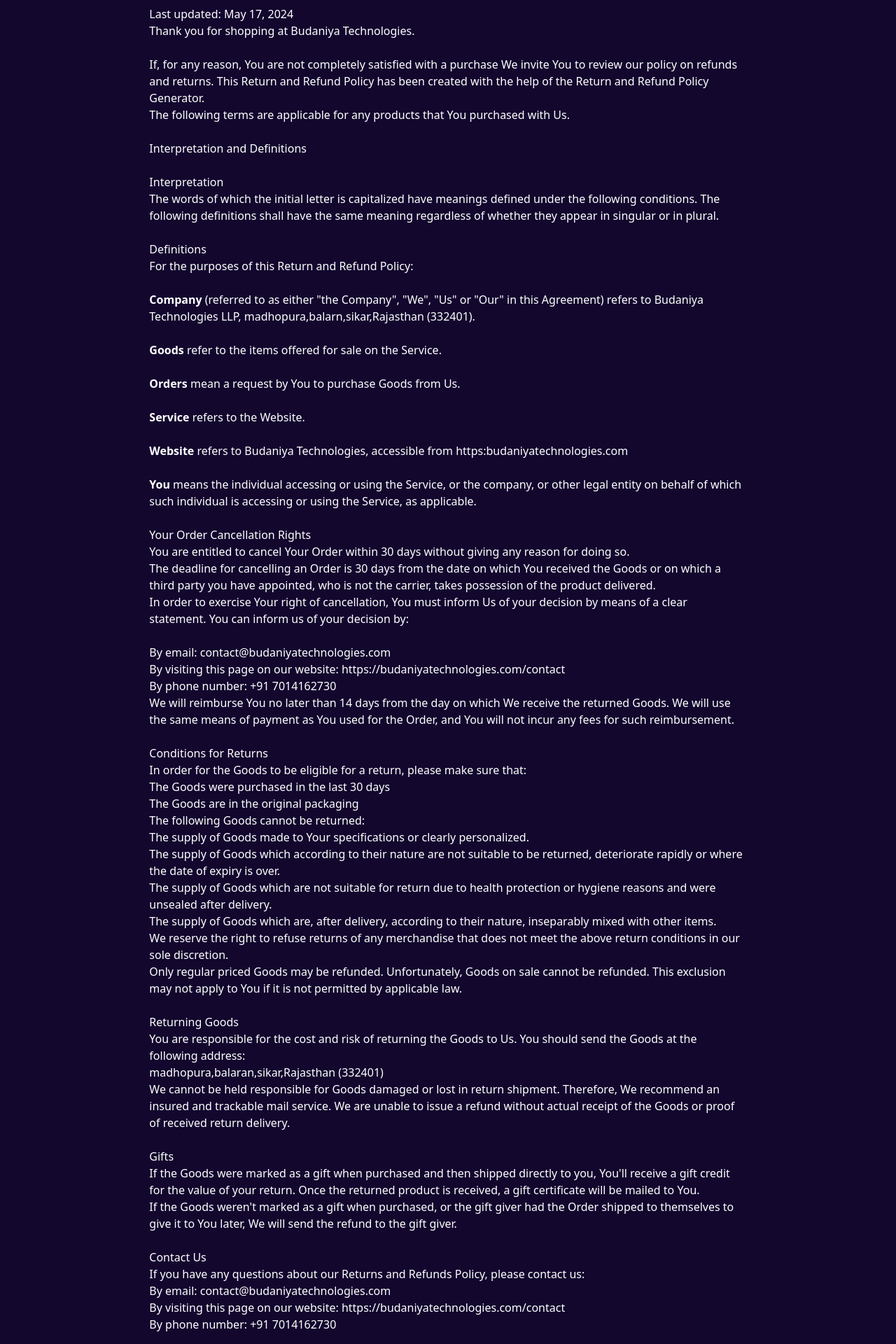
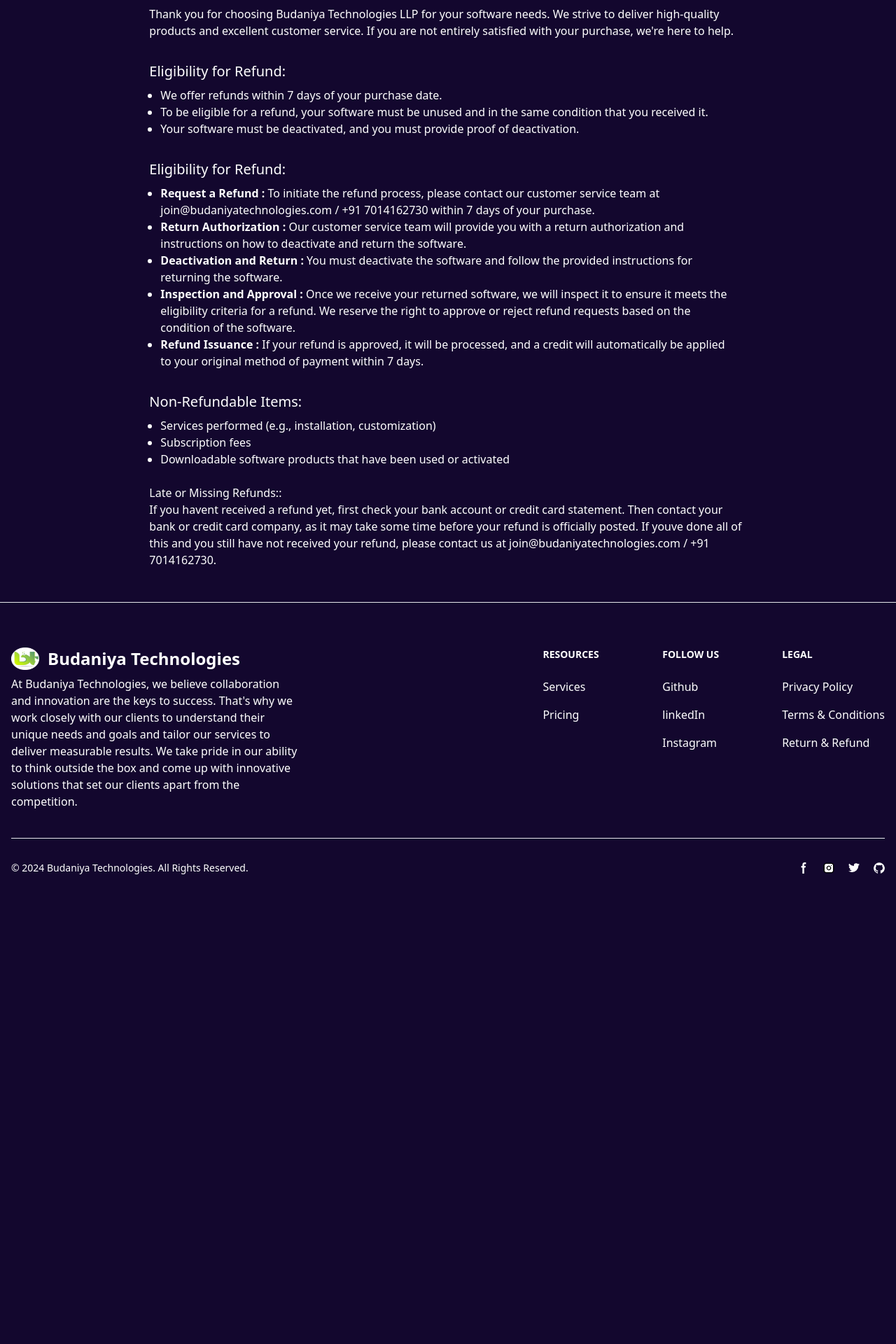
Before and after one commit to ajaydeveloper95/budaniya-technologies-frontend, a Next.js app: page /returnAndRefund in a window 1280 px wide. Shown: the part 160-2080 px from the top of the page at 70% size. After the commit the page ends 1442 px from the top, so only its background shows below. Built offline with nearby package versions, Linux system fonts and the light colour scheme.

Commit message:
latest update

```diff
--- a/pages/pricing/index.js
+++ b/pages/pricing/index.js
@@ -3,7 +3,7 @@
 
 function index() {
   return (
-    <div>
+    <div className='mx-6'>
       <PlansAndPrice/>
     </div>
   )
--- a/pages/returnAndRefund/index.js
+++ b/pages/returnAndRefund/index.js
@@ -1,224 +1,78 @@
-import React from 'react'
+import React from "react";
 
 function index() {
   return (
     <div className="w-2/3 m-auto py-4">
       <h1 className="text-2xl text-center my-4">Return and Refund Policy</h1>
       <br />
-    <p>Last updated: May 17, 2024</p>
-    <p>Thank you for shopping at Budaniya Technologies.</p>
+      <div>
+        <p>
+          Thank you for choosing Budaniya Technologies LLP for your software
+          needs. We strive to deliver high-quality products and excellent
+          customer service. If you are not entirely satisfied with your
+          purchase, we're here to help.
+        </p>
+      </div>
       <br />
-    <p>
-      If, for any reason, You are not completely satisfied with a purchase We
-      invite You to review our policy on refunds and returns. This Return and
-      Refund Policy has been created with the help of the{" "}
-      <a
-        href="https://www.privacypolicies.com/return-refund-policy-generator/"
-        target="_blank"
-      >
-        Return and Refund Policy Generator
-      </a>
-      .
-    </p>
-    <p>
-      The following terms are applicable for any products that You purchased with
-      Us.
-    </p>
-    <br />
-    <h2>Interpretation and Definitions</h2>
-    <br />
-    <h3>Interpretation</h3>
-    <p>
-      The words of which the initial letter is capitalized have meanings defined
-      under the following conditions. The following definitions shall have the
-      same meaning regardless of whether they appear in singular or in plural.
-    </p>
-    <br />
-    <h3>Definitions</h3>
-    <p>For the purposes of this Return and Refund Policy:</p>
-    <ul>
-      <li>
-        <p>
-            <br />
-          <strong>Company</strong> (referred to as either "the Company", "We",
-          "Us" or "Our" in this Agreement) refers to Budaniya Technologies LLP,
-          madhopura,balarn,sikar,Rajasthan (332401).
-        </p>
+      <div>
+        <h2 className="text-xl my-2">Eligibility for Refund:</h2>
+        <ul className="list-outside px-4">
+          <li className="list-disc">
+            We offer refunds within 7 days of your purchase date.
           </li>
-      <li>
-        <p>
-            <br />
-          <strong>Goods</strong> refer to the items offered for sale on the
-          Service.
-        </p>
+          <li className="list-disc">
+            To be eligible for a refund, your software must be unused and in the
+            same condition that you received it.
           </li>
-      <li>
-        <p>
-            <br />
-          <strong>Orders</strong> mean a request by You to purchase Goods from Us.
-        </p>
-      </li>
-      <li>
-        <p>
-            <br />
-          <strong>Service</strong> refers to the Website.
-        </p>
-      </li>
-      <li>
-        <p>
-            <br />
-          <strong>Website</strong> refers to Budaniya Technologies, accessible
-          from{" "}
-          <a
-            href="https:budaniyatechnologies.com"
-            rel="external nofollow noopener"
-            target="_blank"
-          >
-            https:budaniyatechnologies.com
-          </a>
-        </p>
-      </li>
-      <li>
-        <p>
-            <br />
-          <strong>You</strong> means the individual accessing or using the
-          Service, or the company, or other legal entity on behalf of which such
-          individual is accessing or using the Service, as applicable.
-        </p>
-      </li>
-    </ul>
-    <br />
-    <h2>Your Order Cancellation Rights</h2>
-    <p>
-      You are entitled to cancel Your Order within 30 days without giving any
-      reason for doing so.
-    </p>
-    <p>
-      The deadline for cancelling an Order is 30 days from the date on which You
-      received the Goods or on which a third party you have appointed, who is not
-      the carrier, takes possession of the product delivered.
-    </p>
-    <p>
-      In order to exercise Your right of cancellation, You must inform Us of your
-      decision by means of a clear statement. You can inform us of your decision
-      by:
-    </p>
-    <ul>
-        <br />
-      <li>
-        <p>By email: contact@budaniyatechnologies.com</p>
-      </li>
-      <li>
-        <p>
-          By visiting this page on our website:{" "}
-          <a
-            href="https://budaniyatechnologies.com/contact"
-            rel="external nofollow noopener"
-            target="_blank"
-          >
-            https://budaniyatechnologies.com/contact
-          </a>
-        </p>
-      </li>
-      <li>
-        <p>By phone number: +91 7014162730</p>
-      </li>
-    </ul>
-    <p>
-      We will reimburse You no later than 14 days from the day on which We receive
-      the returned Goods. We will use the same means of payment as You used for
-      the Order, and You will not incur any fees for such reimbursement.
-    </p>
-    <br />
-    <h2>Conditions for Returns</h2>
-    <p>
-      In order for the Goods to be eligible for a return, please make sure that:
-    </p>
-    <ul>
-      <li>The Goods were purchased in the last 30 days</li>
-      <li>The Goods are in the original packaging</li>
-    </ul>
-    <p>The following Goods cannot be returned:</p>
-    <ul>
-      <li>
-        The supply of Goods made to Your specifications or clearly personalized.
-      </li>
-      <li>
-        The supply of Goods which according to their nature are not suitable to be
-        returned, deteriorate rapidly or where the date of expiry is over.
-      </li>
-      <li>
-        The supply of Goods which are not suitable for return due to health
-        protection or hygiene reasons and were unsealed after delivery.
-      </li>
-      <li>
-        The supply of Goods which are, after delivery, according to their nature,
-        inseparably mixed with other items.
-      </li>
-    </ul>
-    <p>
-      We reserve the right to refuse returns of any merchandise that does not meet
-      the above return conditions in our sole discretion.
-    </p>
-    <p>
-      Only regular priced Goods may be refunded. Unfortunately, Goods on sale
-      cannot be refunded. This exclusion may not apply to You if it is not
-      permitted by applicable law.
-    </p>
-    <br />
-    <h2>Returning Goods</h2>
-    <p>
-      You are responsible for the cost and risk of returning the Goods to Us. You
-      should send the Goods at the following address:
-    </p>
-    <p>madhopura,balaran,sikar,Rajasthan (332401)</p>
-    <p>
-      We cannot be held responsible for Goods damaged or lost in return shipment.
-      Therefore, We recommend an insured and trackable mail service. We are unable
-      to issue a refund without actual receipt of the Goods or proof of received
-      return delivery.
-    </p>
-    <br />
-    <h2>Gifts</h2>
-    <p>
-      If the Goods were marked as a gift when purchased and then shipped directly
-      to you, You'll receive a gift credit for the value of your return. Once the
-      returned product is received, a gift certificate will be mailed to You.
-    </p>
-    <p>
-      If the Goods weren't marked as a gift when purchased, or the gift giver had
-      the Order shipped to themselves to give it to You later, We will send the
-      refund to the gift giver.
-    </p>
-    <br />
-    <h3>Contact Us</h3>
-    <p>
-      If you have any questions about our Returns and Refunds Policy, please
-      contact us:
-    </p>
-    <ul>
-      <li>
-        <p>By email: contact@budaniyatechnologies.com</p>
-      </li>
-      <li>
-        <p>
-          By visiting this page on our website:{" "}
-          <a
-            href="https://budaniyatechnologies.com/contact"
-            rel="external nofollow noopener"
-            target="_blank"
-          >
-            https://budaniyatechnologies.com/contact
-          </a>
-        </p>
-      </li>
-      <li>
-        <p>By phone number: +91 7014162730</p>
+          <li className="list-disc">
+            Your software must be deactivated, and you must provide proof of
+            deactivation.
           </li>
         </ul>
       </div>
-
-  )
+      <br />
+      <div>
+        <h2 className="text-xl my-2">Eligibility for Refund:</h2>
+        <ul className="list-outside px-4">
+          <li className="list-disc">
+          <strong>Request a Refund :</strong> To initiate the refund process, please contact our customer service team at join@budaniyatechnologies.com / +91 7014162730 within 7 days of your purchase.
+          </li>
+          <li className="list-disc">
+          <strong>Return Authorization :</strong> Our customer service team will provide you with a return authorization and instructions on how to deactivate and return the software.
+          </li>
+          <li className="list-disc">
+          <strong>Deactivation and Return : </strong> You must deactivate the software and follow the provided instructions for returning the software.
+          </li>
+          <li className="list-disc">
+          <strong>Inspection and Approval :</strong> Once we receive your returned software, we will inspect it to ensure it meets the eligibility criteria for a refund. We reserve the right to approve or reject refund requests based on the condition of the software.
+          </li>
+          <li className="list-disc">
+          <strong>Refund Issuance :</strong> If your refund is approved, it will be processed, and a credit will automatically be applied to your original method of payment within 7 days.
+          </li>
+        </ul>
+      </div>
+      <br />
+      <div>
+        <h2 className="text-xl my-2">Non-Refundable Items:</h2>
+        <ul className="list-outside px-4">
+          <li className="list-disc">
+          Services performed (e.g., installation, customization)
+          </li>
+          <li className="list-disc">
+          Subscription fees
+          </li>
+          <li className="list-disc">
+          Downloadable software products that have been used or activated
+          </li>
+        </ul>
+      </div>
+      <br />
+      <div>
+        <h2>Late or Missing Refunds::</h2>
+        <p>If you havent received a refund yet, first check your bank account or credit card statement. Then contact your bank or credit card company, as it may take some time before your refund is officially posted. If youve done all of this and you still have not received your refund, please contact us at join@budaniyatechnologies.com / +91 7014162730.</p>
+      </div>
+    </div>
+  );
 }
 
-export default index
+export default index;
--- a/src/component/home/PlansAndPrice.js
+++ b/src/component/home/PlansAndPrice.js
@@ -2,7 +2,7 @@
 
 function PlansAndPrice() {
   return (
-    <div className="flex flex-warp items-center flex-col">
+    <div className="flex flex-warp mx-1 items-center flex-col">
       <div>
         <h2 className="text-3xl font-bold tracki text-center mt-12 sm:text-5xl ">
           Pricing
--- a/src/component/newsletter/NewsLetter.js
+++ b/src/component/newsletter/NewsLetter.js
@@ -23,7 +23,7 @@
                 </label>
                 <div className="flex absolute inset-y-0 left-0 items-center pl-3 pointer-events-none">
                   <svg
-                    className="w-5 h-5  dark:text-gray-400"
+                    className="w-5 h-5 -z-50 relative dark:text-gray-400"
                     fill="currentColor"
                     viewBox="0 0 20 20"
                     xmlns="http://www.w3.org/2000/svg"
@@ -33,7 +33,7 @@
                   </svg>
                 </div>
                 <input
-                  className="block p-3 pl-10 w-full text-sm text-gray-900 bg-gray-50 rounded-lg border border-gray-300 sm:rounded-none sm:rounded-l-lg focus:ring-primary-500 focus:border-primary-500 dark:bg-gray-700 dark:border-gray-600 dark:placeholder-gray-400 dark:text-white dark:focus:ring-primary-500 dark:focus:border-primary-500"
+                  className="block -z-50 relative p-3 pl-10 w-full text-sm text-gray-900 bg-gray-50 rounded-lg border border-gray-300 sm:rounded-none sm:rounded-l-lg focus:ring-primary-500 focus:border-primary-500 dark:bg-gray-700 dark:border-gray-600 dark:placeholder-gray-400 dark:text-white dark:focus:ring-primary-500 dark:focus:border-primary-500"
                   placeholder="Enter your email"
                   type="email"
                   id="email"
--- a/src/component/testimonials/Testimonials.js
+++ b/src/component/testimonials/Testimonials.js
@@ -4,7 +4,7 @@
 
 function Testimonials() {
   const [device, setdevice] = useState("desktop");
-  const [width, setwidth] = useState("tablet")
+  const [width, setwidth] = useState("tablet");
   const Obj = [
     { title: "hello", data: "good" },
     { title: "hello", data: "good" },
@@ -33,7 +33,7 @@
   };
 
   return (
-    <section className="py-24 ">
+    <section className="py-24 relative -z-50">
       <div className="mx-auto max-w-7xl px-4 sm:px-6 lg:px-8">
         <div className="mb-16 ">
           <span className="text-sm text-gray-500 font-medium text-center block mb-2">
```
Lines whose indentation alone changed are shown as unchanged.
